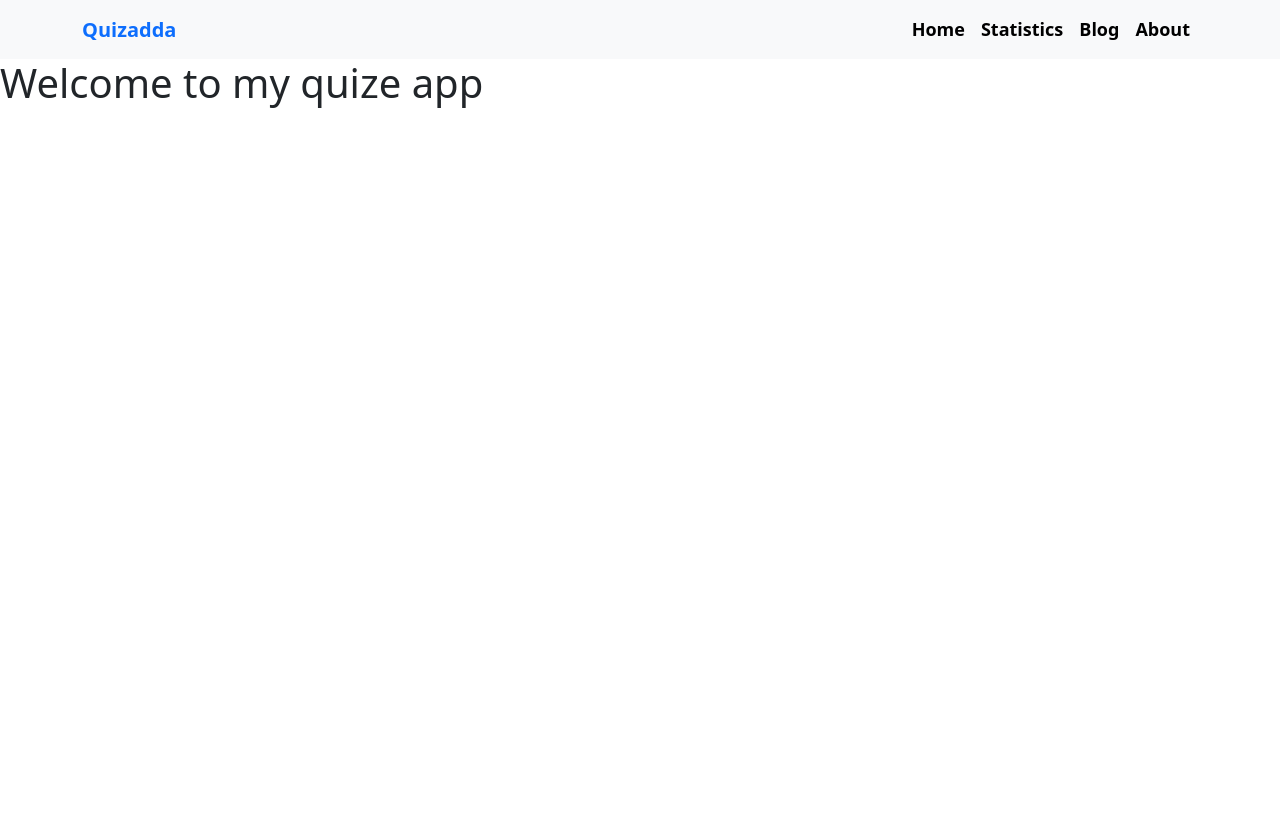
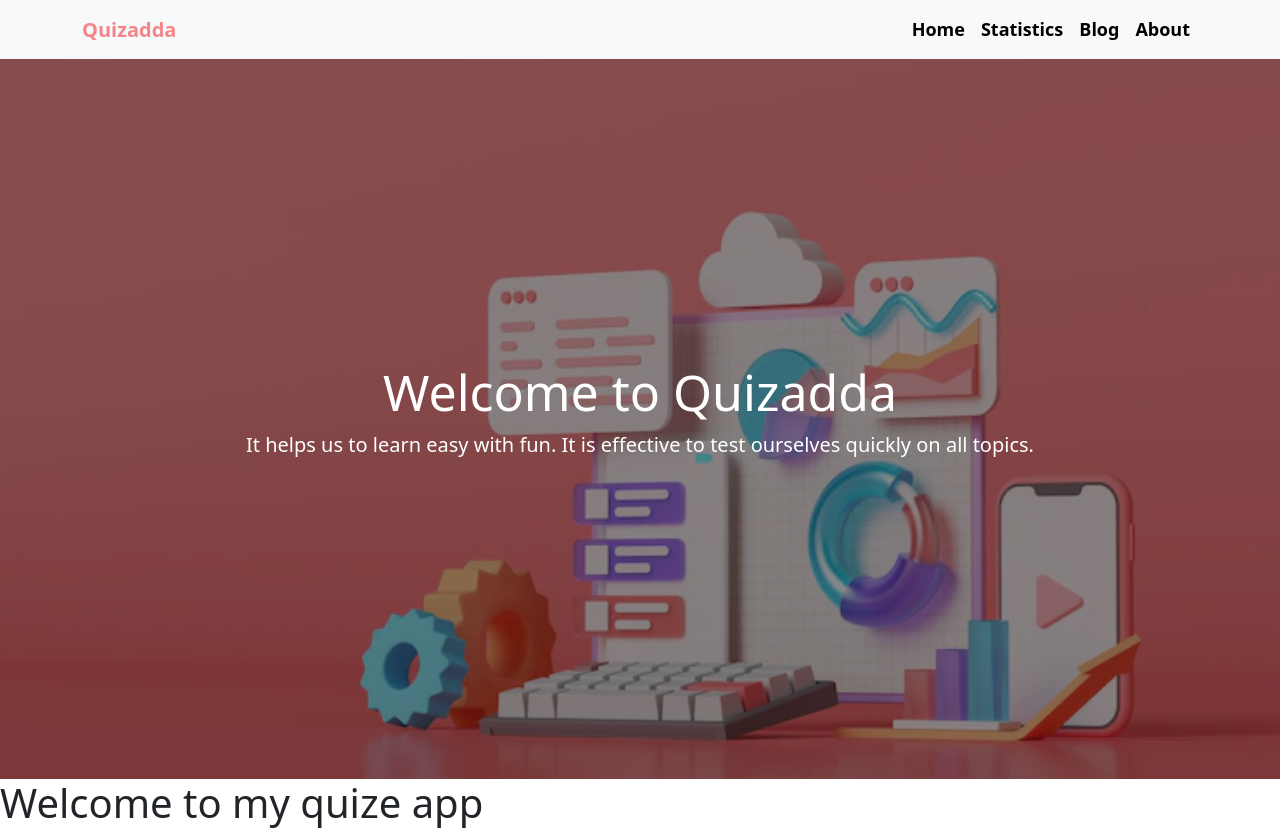
Before and after one commit to bashar4980/Quiz-website, a React (Create React App) app: page / in a window 1280 px wide. Before the commit the page ends 800 px from the top, so only its background shows below. Built offline with nearby package versions, Linux system fonts and the light colour scheme.

Commit message:
Background img is done

```diff
--- a/package.json
+++ b/package.json
@@ -40,5 +40,8 @@
       "last 1 firefox version",
       "last 1 safari version"
     ]
+  },
+  "devDependencies": {
+    "tailwindcss": "^3.1.8"
   }
 }
--- /dev/null
+++ b/src/Components/Background/Bg.css
@@ -0,0 +1,34 @@
+.background{
+    background: url(../../img/background.webp);
+    background-position: center center;
+    background-repeat: no-repeat;
+    background-size: cover;
+    height: 90vh;
+    display: flex;
+    justify-content: center;
+    align-items: center;
+    position: relative;
+
+}
+.background::after{
+    content: " ";
+    position: absolute;
+    width: 100%;
+    height: 100%;
+    background-color: rgb(24, 18, 18);
+    opacity: 0.5;
+
+}
+.background_text{
+    z-index: 9999;
+}
+
+.background_text h1{
+    font-size: 50px;
+    text-align: center;
+    color: #fff;
+}
+.background_text p{
+    font-size: 20px;
+    color: #fff;
+}
--- /dev/null
+++ b/src/Components/Background/Bg.jsx
@@ -0,0 +1,21 @@
+import React from "react";
+
+import "./Bg.css";
+
+const Bg = () => {
+  return (
+    <div className="background">
+      <div className="background_text">
+
+        <h1 className=" ">Welcome to Quizadda</h1>
+        <p>
+          It helps us to learn easy with fun. It is effective to test ourselves
+          quickly on all topics.
+        </p>
+
+      </div>
+    </div>
+  );
+};
+
+export default Bg;
--- a/src/Components/Header/Header.css
+++ b/src/Components/Header/Header.css
@@ -6,3 +6,9 @@
 .navbar-nav {
     margin-left: auto;
 }
+.navbar-nav a:hover{
+    color: #F58588;
+}
+.navbar-brand{
+    color: #F58588!important;
+}
--- a/src/Components/Header/Header.jsx
+++ b/src/Components/Header/Header.jsx
@@ -4,13 +4,14 @@ import Nav from 'react-bootstrap/Nav';
 import './Header.css'
 
 import Navbar from "react-bootstrap/Navbar";
+import Bg from "../Background/Bg";
 
 const Header = () => {
   return (
     <div>
       <Navbar bg="light" expand="lg">
         <Container>
-          <Navbar.Brand  className="fw-bold text-primary">Quizadda</Navbar.Brand>
+          <Navbar.Brand  className="fw-bold">Quizadda</Navbar.Brand>
           <Navbar.Toggle />
           <Navbar.Collapse id="basic-navbar-nav">
           <Nav className="">
@@ -24,6 +25,7 @@ const Header = () => {
         </Navbar.Collapse>
         </Container>
       </Navbar>
+      <Bg/>
     </div>
   );
 };
```
Also changed, not shown: 1 other file (tests, documents, lock files or other folders).
